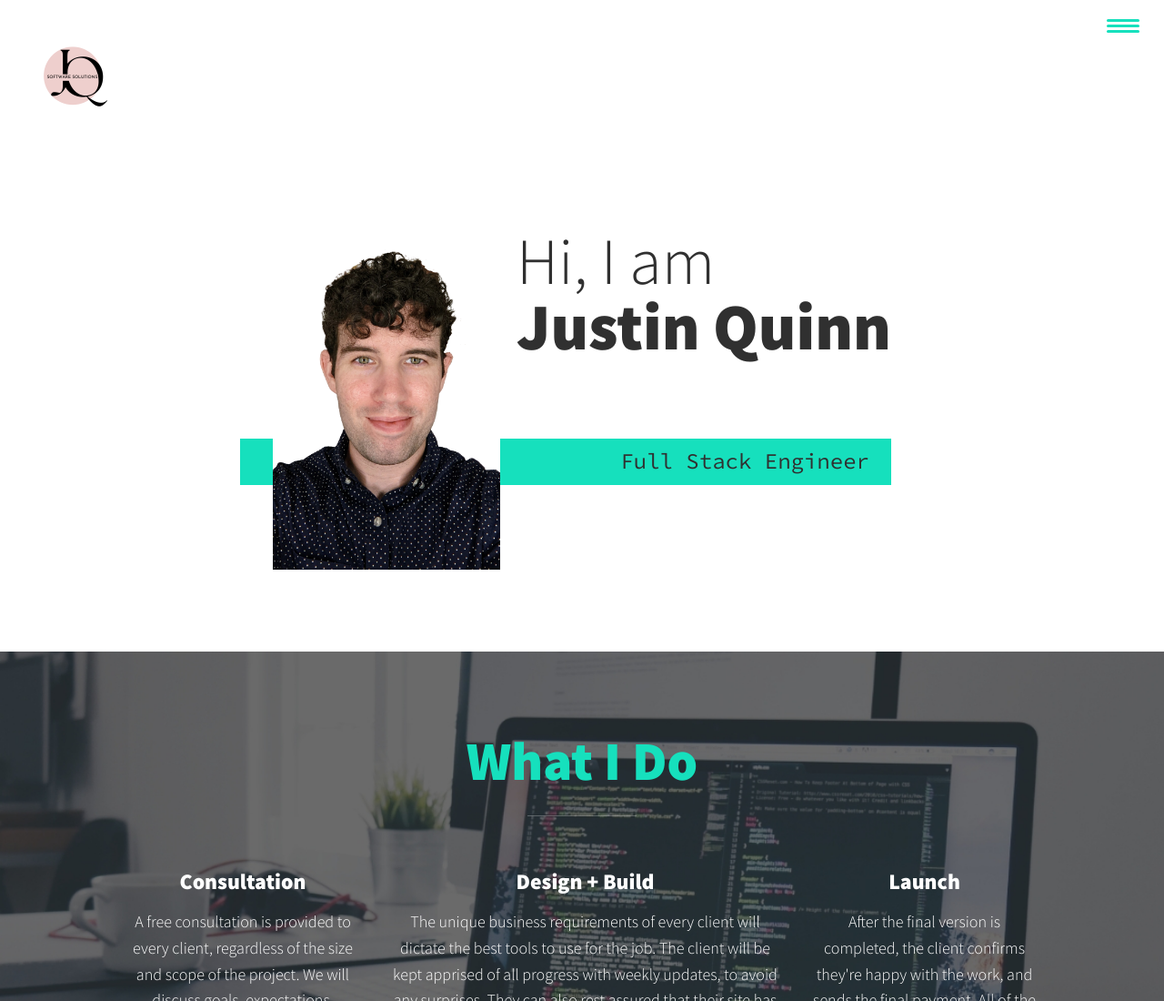
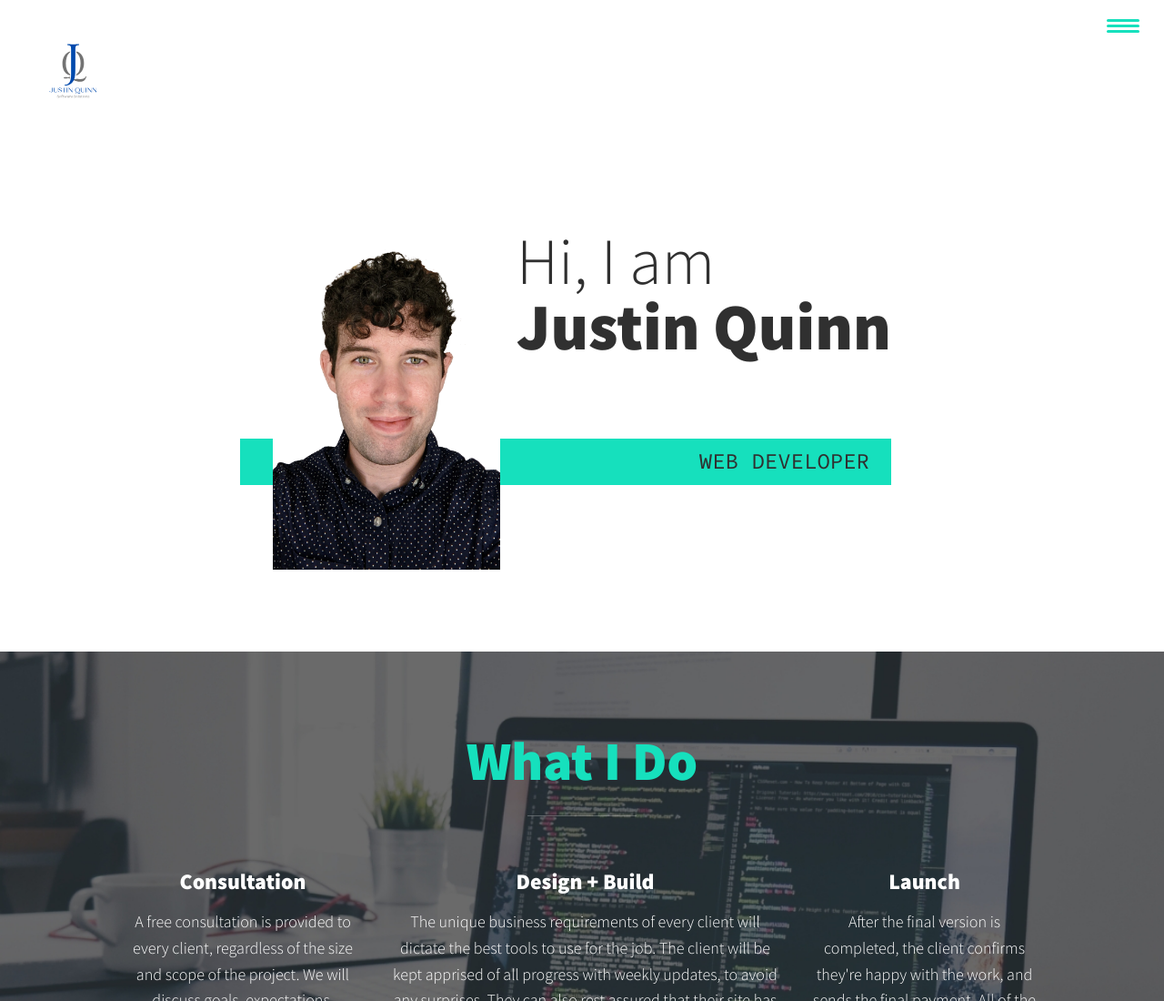
Before and after one commit to Justin-Quinn51/Portfolio, a plain HTML site: page index.html in a window 1280 px wide. Shown: the top 1100 px of the page at 91% size. Drawn offline with nearby package versions, Linux system fonts and the light colour scheme.

Commit message:
Changed logo and hero subtitle text

```diff
--- a/index.html
+++ b/index.html
@@ -17,7 +17,7 @@
 <body>
     <header>
         <div class="logo">
-            <img src="img/Logo1.png" alt="">
+            <img src="./img/Freelancing-Logo.svg" alt="Logo">
         </div>
         <button class="nav-toggle" aria-label="toggle=navigation">
             <span class="hamburger"></span>
@@ -37,7 +37,7 @@
         <h1 class="section__title section__title--intro">
             Hi, I am <strong>Justin Quinn</strong>
         </h1>
-        <p class="section__subtitle section__subtitle--intro">Full Stack Engineer</p>
+        <p class="section__subtitle section__subtitle--intro">WEB DEVELOPER</p>
         <img src="img/Portrait.png" alt="a picture of Justin Quinn smiling" class="intro__img">
     </section>
 
```
